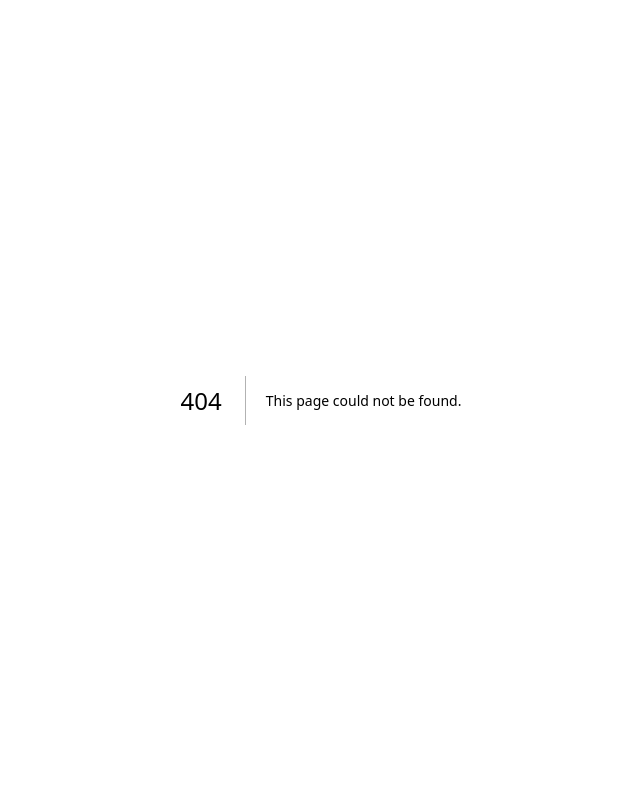
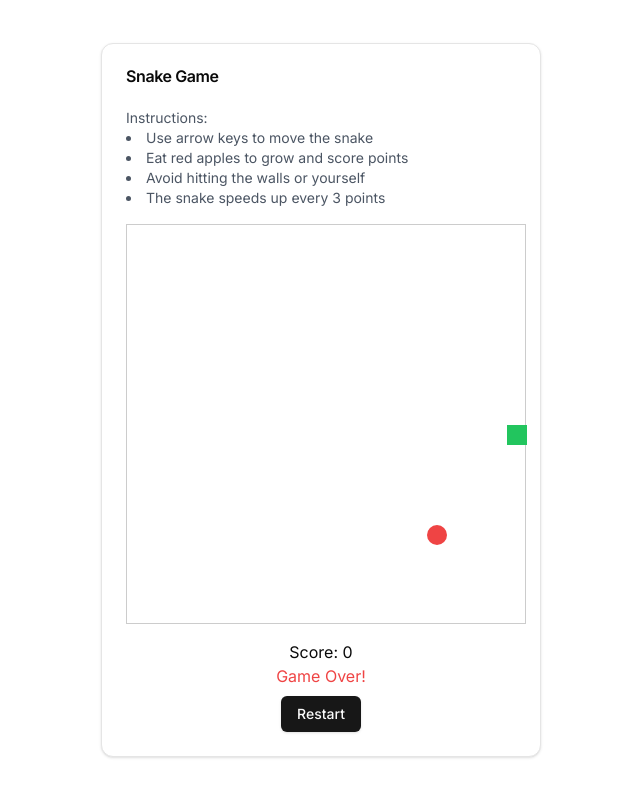
Before and after one commit to rklar3/ravanklar, a Next.js app: page /snake in a window 1280 px wide. Before the commit this address had no page. Shown: the top 796 px of the page, without its empty margins (319-959 px from the left). Built offline with nearby package versions, Linux system fonts and the light colour scheme.

Commit message:
adding easy snake game

```diff
--- /dev/null
+++ b/app/snake/page.tsx
@@ -0,0 +1,184 @@
+"use client";
+
+import { useState, useEffect, useRef } from "react";
+import { Button } from "@/components/ui/button";
+import { Card, CardContent, CardHeader, CardTitle } from "@/components/ui/card";
+
+// ... (other imports remain unchanged)
+
+const GRID_SIZE = 20;
+const CELL_SIZE = 20;
+const INITIAL_SNAKE = [{ x: 10, y: 10 }];
+const INITIAL_DIRECTION = { x: 1, y: 0 };
+const INITIAL_SPEED = 100;
+const SPEED_INCREMENT = 10;
+
+export default function LandingPage() {
+  const [snake, setSnake] = useState(INITIAL_SNAKE);
+  const [direction, setDirection] = useState(INITIAL_DIRECTION);
+  const [apple, setApple] = useState({ x: 15, y: 15 });
+  const [score, setScore] = useState(0);
+  const [gameOver, setGameOver] = useState(false);
+  const [speed, setSpeed] = useState(INITIAL_SPEED);
+  const gameLoopRef = useRef<NodeJS.Timeout>();
+
+  useEffect(() => {
+    const handleKeyPress = (e: KeyboardEvent) => {
+      switch (e.key) {
+        case "ArrowUp":
+          if (direction.y === 0) setDirection({ x: 0, y: -1 });
+          break;
+        case "ArrowDown":
+          if (direction.y === 0) setDirection({ x: 0, y: 1 });
+          break;
+        case "ArrowLeft":
+          if (direction.x === 0) setDirection({ x: -1, y: 0 });
+          break;
+        case "ArrowRight":
+          if (direction.x === 0) setDirection({ x: 1, y: 0 });
+          break;
+      }
+    };
+
+    window.addEventListener("keydown", handleKeyPress);
+    return () => window.removeEventListener("keydown", handleKeyPress);
+  }, [direction]);
+
+  useEffect(() => {
+    if (gameOver) return;
+
+    const moveSnake = () => {
+      const newSnake = [...snake];
+      const head = { ...newSnake[0] };
+      head.x += direction.x;
+      head.y += direction.y;
+
+      // Check for collision with walls
+      if (
+        head.x < 0 ||
+        head.x >= GRID_SIZE ||
+        head.y < 0 ||
+        head.y >= GRID_SIZE
+      ) {
+        setGameOver(true);
+        return;
+      }
+
+      // Check for collision with self
+      if (
+        newSnake.some((segment) => segment.x === head.x && segment.y === head.y)
+      ) {
+        setGameOver(true);
+        return;
+      }
+
+      newSnake.unshift(head);
+
+      // Check if snake ate the apple
+      if (head.x === apple.x && head.y === apple.y) {
+        const newScore = score + 1;
+        setScore(newScore);
+        setApple(getRandomApplePosition(newSnake));
+
+        // Increase speed every 3 points
+        if (newScore % 3 === 0) {
+          setSpeed((prevSpeed) => Math.max(prevSpeed - SPEED_INCREMENT, 50));
+        }
+      } else {
+        newSnake.pop();
+      }
+
+      setSnake(newSnake);
+    };
+
+    gameLoopRef.current = setInterval(moveSnake, speed);
+    return () => clearInterval(gameLoopRef.current);
+  }, [snake, direction, apple, gameOver, score, speed]);
+
+  const getRandomApplePosition = (snake: { x: number; y: number }[]) => {
+    let newApple: { x: any; y: any };
+    do {
+      newApple = {
+        x: Math.floor(Math.random() * GRID_SIZE),
+        y: Math.floor(Math.random() * GRID_SIZE),
+      };
+    } while (
+      snake.some(
+        (segment) => segment.x === newApple.x && segment.y === newApple.y
+      )
+    );
+    return newApple;
+  };
+
+  const resetGame = () => {
+    setSnake(INITIAL_SNAKE);
+    setDirection(INITIAL_DIRECTION);
+    setApple(getRandomApplePosition(INITIAL_SNAKE));
+    setScore(0);
+    setGameOver(false);
+    setSpeed(INITIAL_SPEED);
+  };
+
+  return (
+    <div className="min-h-screen bg-background text-foreground flex flex-col items-center justify-center">
+      <Card className="w-[440px]">
+        <CardHeader>
+          <CardTitle>Snake Game</CardTitle>
+        </CardHeader>
+        <CardContent>
+          <div className="mb-4 text-sm text-gray-600">
+            <p>Instructions:</p>
+            <ul className="list-disc list-inside">
+              <li>Use arrow keys to move the snake</li>
+              <li>Eat red apples to grow and score points</li>
+              <li>Avoid hitting the walls or yourself</li>
+              <li>The snake speeds up every 3 points</li>
+            </ul>
+          </div>
+          <div
+            className="relative"
+            style={{
+              width: GRID_SIZE * CELL_SIZE,
+              height: GRID_SIZE * CELL_SIZE,
+              border: "1px solid #ccc",
+            }}
+          >
+            {snake.map((segment, index) => (
+              <div
+                key={index}
+                className="absolute bg-green-500"
+                style={{
+                  left: segment.x * CELL_SIZE,
+                  top: segment.y * CELL_SIZE,
+                  width: CELL_SIZE,
+                  height: CELL_SIZE,
+                }}
+              />
+            ))}
+            <div
+              className="absolute bg-red-500"
+              style={{
+                left: apple.x * CELL_SIZE,
+                top: apple.y * CELL_SIZE,
+                width: CELL_SIZE,
+                height: CELL_SIZE,
+                borderRadius: "50%",
+              }}
+            />
+          </div>
+          <div className="mt-4 text-center">
+            <p>Score: {score}</p>
+            {gameOver && (
+              <div>
+                <p className="text-red-500">Game Over!</p>
+                <Button onClick={resetGame} className="mt-2">
+                  Restart
+                </Button>
+              </div>
+            )}
+          </div>
+        </CardContent>
+      </Card>
+    </div>
+  );
+}
```
